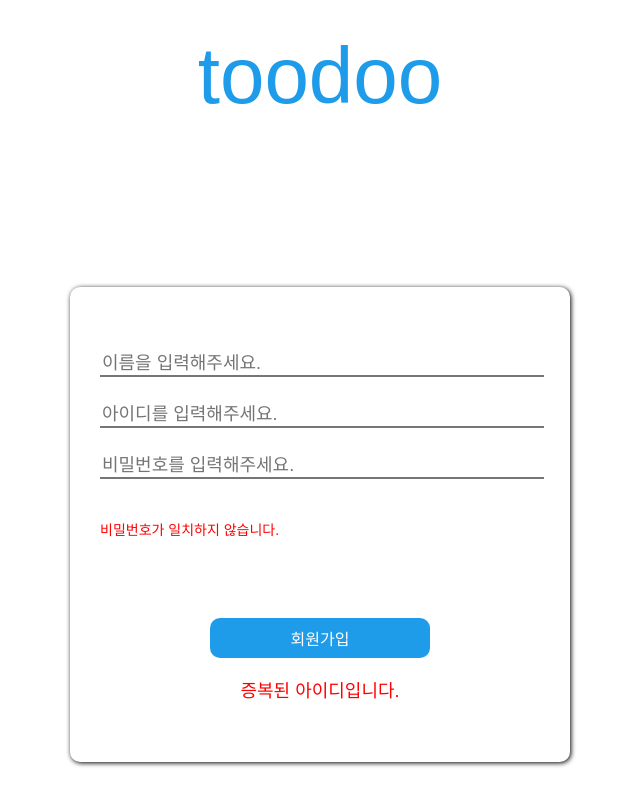
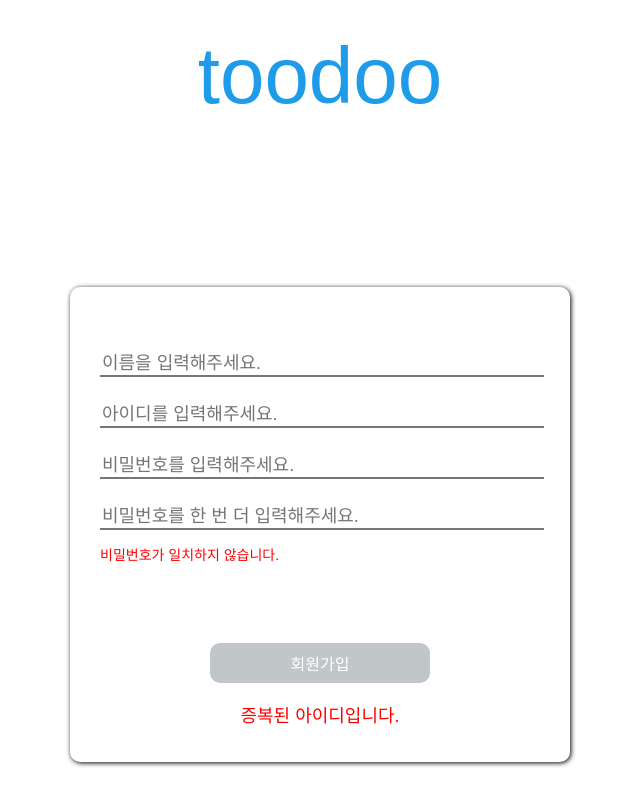
Before and after one commit to akdfkeks/1234, a React (Create React App) app: page /signup in a window 1280 px wide. Shown: the whole page, without its empty margins (80-720 px from the left). Built offline with nearby package versions, Linux system fonts and the light colour scheme.

Commit message:
password confirm

```diff
--- a/src/pages/signup/Signup.css
+++ b/src/pages/signup/Signup.css
@@ -45,13 +45,18 @@
 }
 #signup{
     width: 220px; height: 40px;
-    background-color: #1E9CEA;
     border:none;
     color:white;
     border-radius: 10px;
     margin-top: 26px;
     font-size: 16px;
     margin-top: 65px;
+}
+.activebtn{
+    background-color: #1E9CEA;
+}
+.unactivebtn{
+    background-color: #c1c6c9;
 }
 #find{
     font-size: 12px;
--- a/src/pages/signup/Signup.js
+++ b/src/pages/signup/Signup.js
@@ -1,15 +1,20 @@
 import './Signup.css';
 import React,{useState} from "react";
 import axios from 'axios';
-// import {Link , useNavigate} from 'react-router-dom'
+import {Link , useNavigate} from 'react-router-dom'
+// from 'prop-types';
 
 export default function Signup(){
-    // const navigate = useNavigate();
+
+    const navigate = useNavigate();
     const [userId,setuserId]=useState("");
     const [userPw,setuserPw]=useState("");
     const [name,setname]=useState("");
+    const [userPwc,setuserPwc]=useState("");
+    const [isActive,setisActive]=useState(false);
+    // const [disable,setdisable]=useState("");
 
-    const goToMains= async()=>{
+    const goToMain= async()=>{
         axios({
             method:'post',
             url:'http://192.168.41.107:3000/auth/signup',
@@ -19,7 +24,15 @@ export default function Signup(){
                 userPw:userPw,
                 }
             })
-            .then(Response=>{console.log(Response)})}
+            .then(Response=>{if(setisActive){
+                navigate("/main")}
+        })
+
+    }
+
+
+
+
 
     const onChangename=(e)=>{
         setname(e.target.value);
@@ -30,22 +43,34 @@ export default function Signup(){
     const onChangepw=(e)=>{
         setuserPw(e.target.value);
     };
+    const onChangepwc=(e)=>{
+       setuserPwc(e.target.value);
+    }
+    const checkValid=()=>{
+        userPw===userPwc
+        ? setisActive({isActive:true})
+        : console.log("틀려");
 
-
+    }
 
         return(
             <div className="page" >
                 <div className="title">toodoo</div>
-                <div className="logbox">
+                <form className="logbox">
                     <input className="form" type="text" name="name" placeholder="이름을 입력해주세요." onChange={onChangename}></input><br/>
                     <input className="form" type="text" name="userId" placeholder="아이디를 입력해주세요." onChange={onChangeid}></input><br/>
-                    <input className="form" type="password" name="userPw" placeholder="비밀번호를 입력해주세요." onChange={onChangepw}></input><br/>
-                    {/* <input className="form" id="rep" type="password" name="password" placeholder="비밀번호를 한 번 더 입력해주세요." ></input><br/> */}
+                    <input className="form" type="password"  onKeyUp={checkValid} name="userPw" placeholder="비밀번호를 입력해주세요." onChange={onChangepw}></input><br/>
+                    <input className="form" id="rep" type="password" onKeyUp={checkValid} name="userPwc" placeholder="비밀번호를 한 번 더 입력해주세요." onChange={onChangepwc}></input><br/>
                     <p id="pc">비밀번호가 일치하지 않습니다.</p>
-                    <button onClick={goToMains} id="signup" type="button">회원가입</button><br/>
+                    <button
+                    className={isActive ? "activebtn":"unactivebtn"}
+                    id="signup"
+                    onClick={goToMain}
+                    type="button"
+                    >회원가입</button><br/>
                     <p id="ic">증복된 아이디입니다.</p>
 
-                </div>
+                </form>
             </div>
         )
 
```
